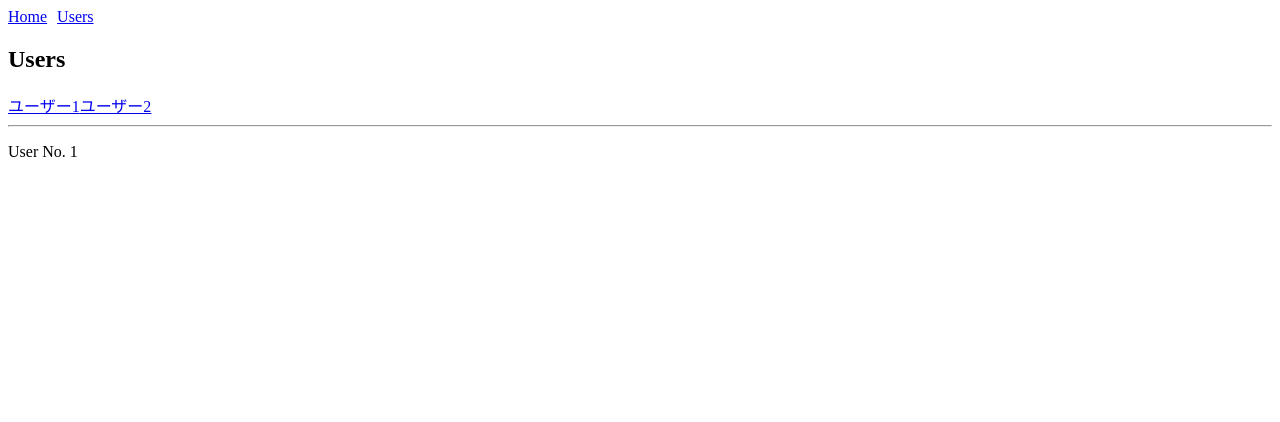
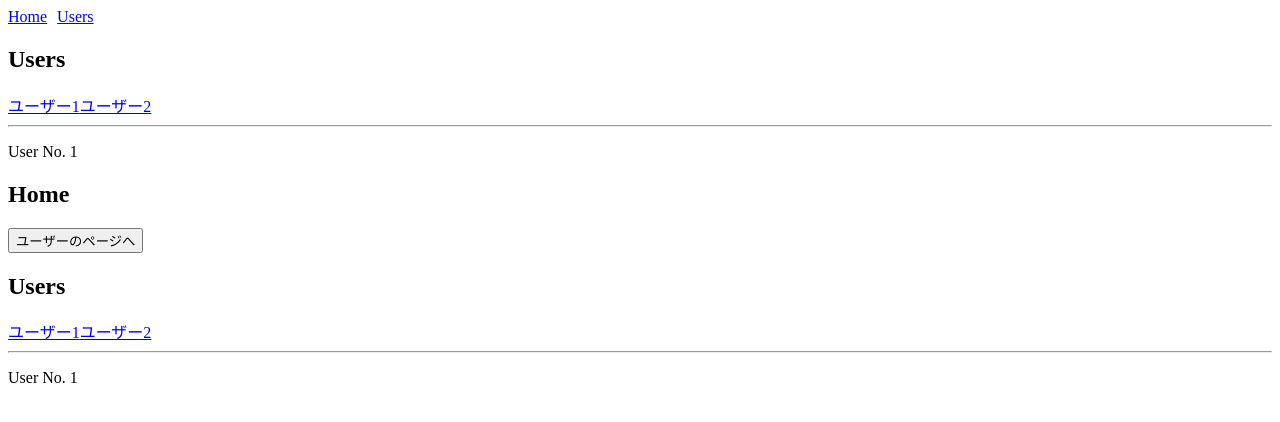
Before and after one commit to hibriiiiidge/practice__udemy_vujs, a Vue app in the folder part3/: page /users/1 in a window 1280 px wide. Shown: the top 422 px of the page. Built offline with nearby package versions, Linux system fonts and the light colour scheme; the HTML template or start-up script is replaced by a standard one.

Commit message:
section-190

```diff
--- a/part3/src/App.vue
+++ b/part3/src/App.vue
@@ -4,10 +4,20 @@
       <router-link to="/" class="link" active-class="link--active" exact>Home</router-link>
       <router-link to="/users" class="link" active-class="link--active" exact>Users</router-link>
     </nav>
+    <Home></Home>
     <router-view></router-view>
   </div>
 </template>
 
+<script>
+import Home from './views/Home'
+
+export default {
+  components: {
+    Home
+  }
+}
+</script>
 
 <style scoped>
 .link {
--- a/part3/src/router.js
+++ b/part3/src/router.js
@@ -13,6 +13,7 @@ export default new Router({
   },
   {
     path: '/users/:id',
-    component: Users
+    component: Users,
+    props: true
   }]
 })
--- a/part3/src/views/Home.vue
+++ b/part3/src/views/Home.vue
@@ -1,5 +1,6 @@
 <template>
   <div>
+    <router-view></router-view>
     <h2>
       Home
     </h2>
--- a/part3/src/views/Users.vue
+++ b/part3/src/views/Users.vue
@@ -7,7 +7,7 @@
     <router-link to="/users/2">ユーザー2</router-link>
     <hr>
     <p>
-      User No. {{ $route.params.id }}
+      User No. {{ id }}
     </p>
   </div>
 </template>
@@ -15,9 +15,11 @@
 
 <script>
 export default {
+  props: ["id"],
   watch: {
-    $route() {
-      console.log("routeが変わった")
+    $route(to, from) {
+      console.log(to)
+      console.log(from)
     }
   }
 }
```
